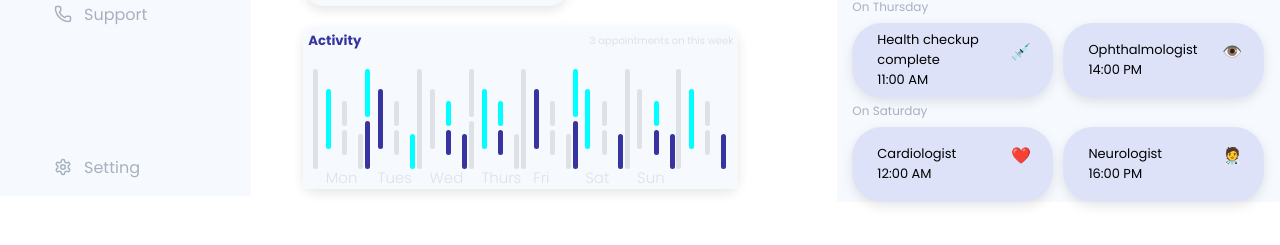
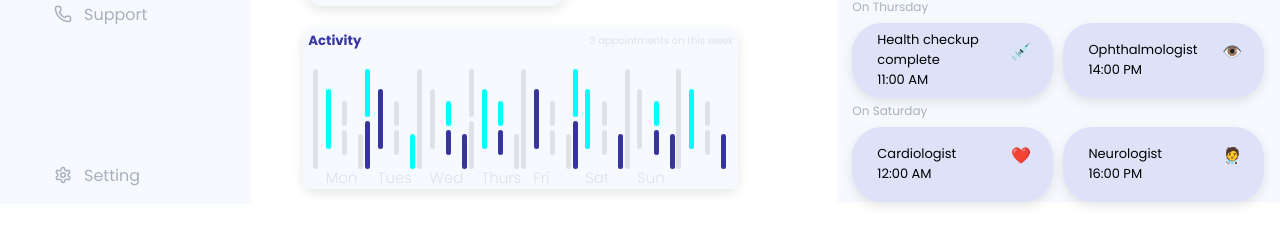
Before and after one commit to Thamizhpathi/Healthcare-Dashboard, a React (Vite) app in the folder HealthCare-DashBoard/: page / in a window 1280 px wide. Shown: the part 497-742 px from the top of the page. Built offline with nearby package versions, Linux system fonts and the light colour scheme.

Commit message:
Initial dashboard setup

```diff
--- a/HealthCare-DashBoard/src/styles/sidebar.css
+++ b/HealthCare-DashBoard/src/styles/sidebar.css
@@ -45,7 +45,7 @@
   display: block;
 }
 .last-item {
-  margin-top: 6rem;
+  margin-top: 6.5rem;
 }
 
 @media (min-width: 1024px) {
```
